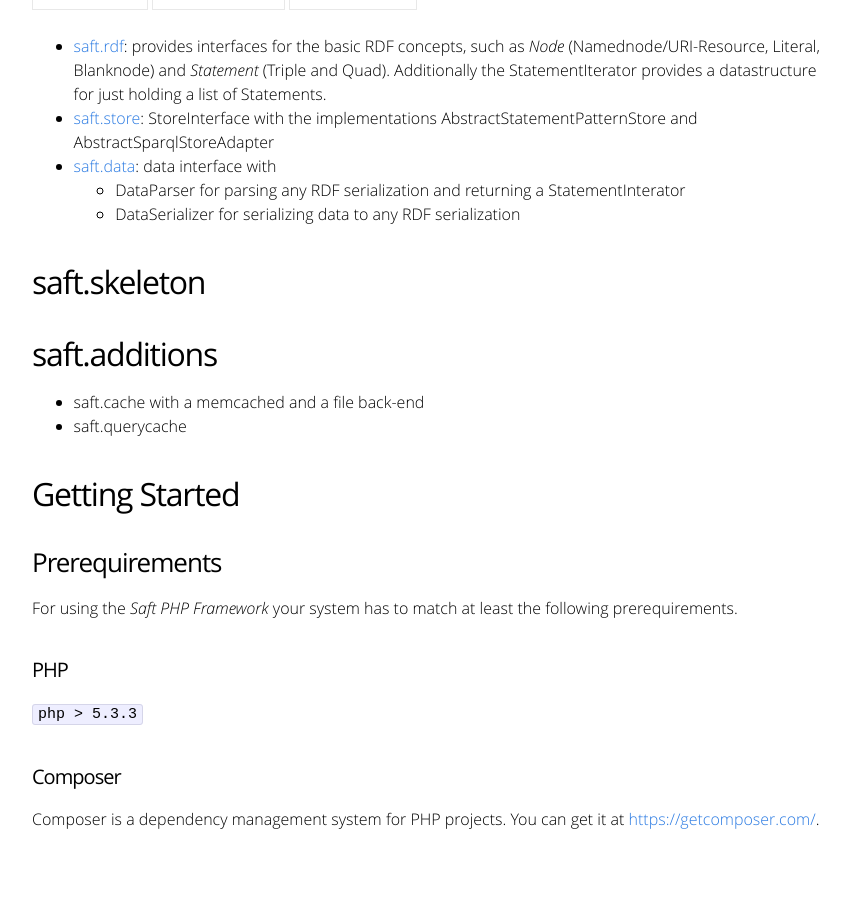
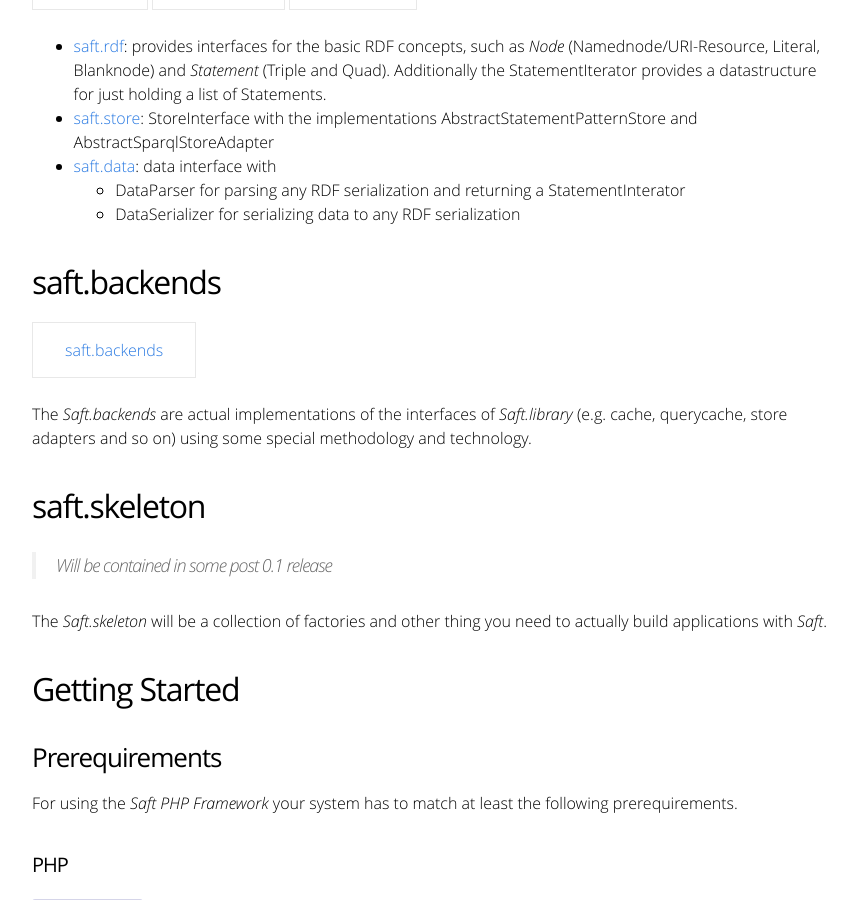
Before and after one commit to SaftIng/safting.github.io, a Jekyll site: the page built from doc/phpframework/index.md, in a window 1280 px wide and 900 px high, scrolled down 372 px. Shown: the whole window, without its empty margins (208-1063 px from the left). Built offline with Jekyll 4.4.1, drawn with Linux system fonts in a browser that asks for light colours.

Commit message:
Add pages for backends and tests

```diff
--- a/doc/phpframework/index.md
+++ b/doc/phpframework/index.md
@@ -17,13 +17,15 @@ The _Saft PHP Framework_ is structured in the _saft.library_, _saft.skeleton_ an
     * DataParser for parsing any RDF serialization and returning a StatementInterator
     * DataSerializer for serializing data to any RDF serialization
 
+## saft.backends
+<a class="btn" href="backends">saft.backends</a>
+
+The _Saft.backends_ are actual implementations of the interfaces of _Saft.library_ (e.g. cache, querycache, store adapters and so on) using some special methodology and technology.
+
 ## saft.skeleton
+> Will be contained in some post 0.1 release
 
-
-## saft.additions
-
-* saft.cache with a memcached and a file back-end
-* saft.querycache
+The _Saft.skeleton_ will be a collection of factories and other thing you need to actually build applications with _Saft_.
 
 ## Getting Started
 
```
Also changed, not shown: doc/phpframework/backends.md (added, +36 -0 lines), doc/phpframework/test.md (added, +18 -0 lines).
